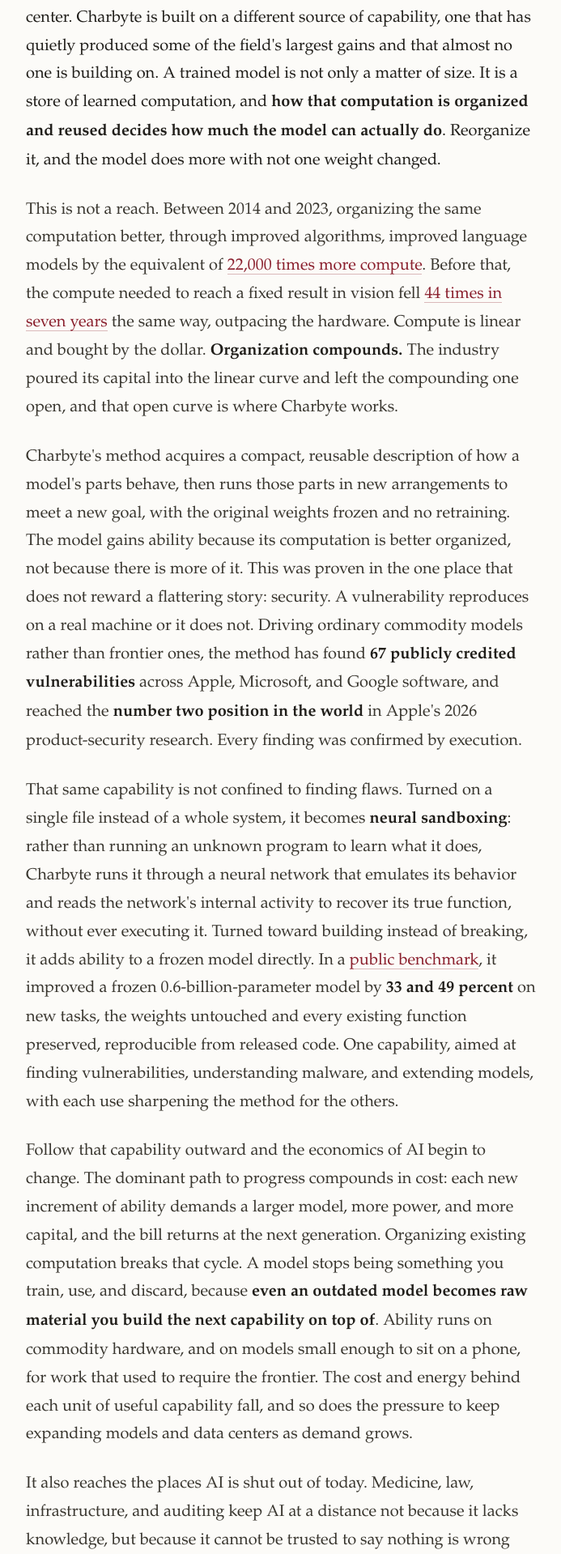
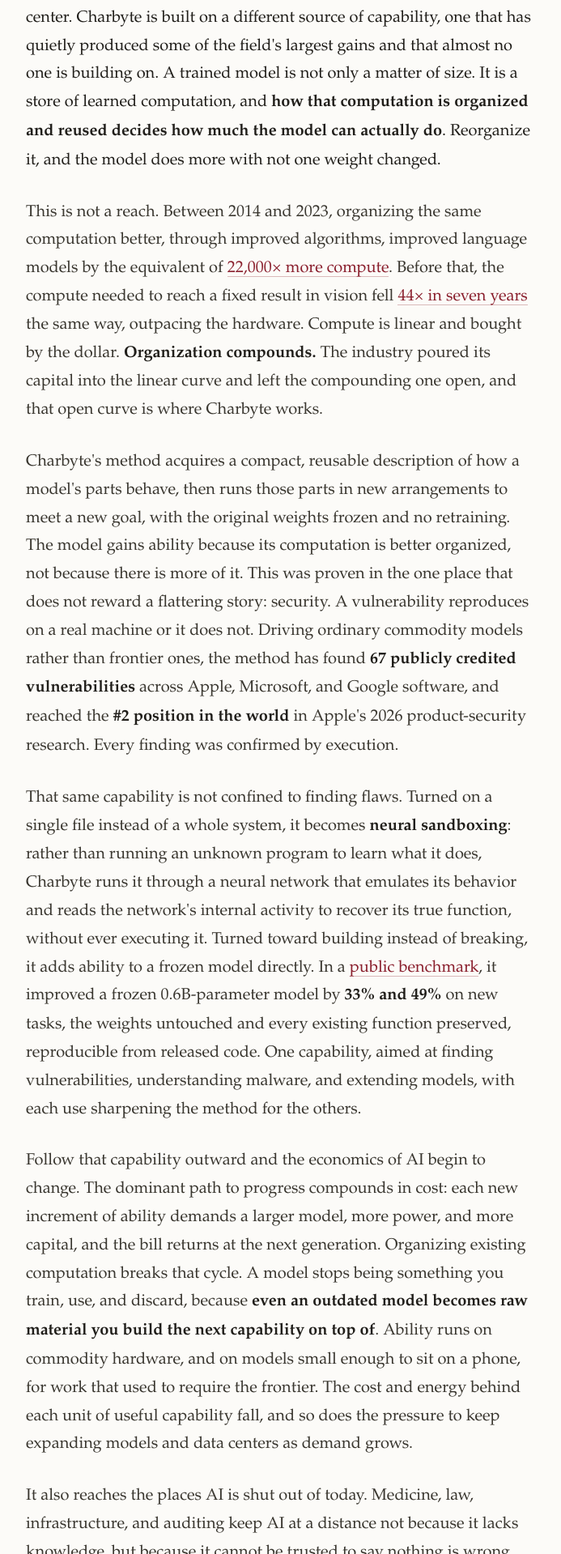
Before and after one commit to calysteon/calysteon.github.io, a Jekyll site: the page charbyte.html, which Jekyll copies as it is, in a window 1280 px wide. Shown: the part 457-2376 px from the top of the page at 81% size, without its empty margins (292-985 px from the left). Built offline with Jekyll 4.4.1, drawn with Linux system fonts in a browser that asks for light colours.

Commit message:
Clarity pass: numerals/symbols for figures (22,000x, 44x, 33%/49%, 0.6B, #2), tabular digits, more paragraph breathing room; wording unchanged

```diff
--- a/charbyte.html
+++ b/charbyte.html
@@ -32,9 +32,9 @@
     margin:20px 0 0;padding-bottom:38px;border-bottom:1px solid var(--rule)}
 
   article{margin-top:42px}
-  article p{margin:0 0 26px;color:var(--soft)}
+  article p{margin:0 0 29px;color:var(--soft)}
   article p:first-of-type{margin-top:0}
-  article strong{font-weight:600;color:var(--ink)}
+  article strong{font-weight:600;color:var(--ink);font-variant-numeric:tabular-nums}
   article em{font-style:italic}
   article a{color:var(--accent);text-decoration:none;border-bottom:1px solid rgba(138,31,45,.3)}
   article a:hover{border-bottom-color:var(--accent)}
@@ -62,11 +62,11 @@
   <article>
     <p class="thesis">The AI industry has made one bet, over and over: capability comes from scale. Bigger models, more compute, more data, another data center. Charbyte is built on a different source of capability, one that has quietly produced some of the field's largest gains and that almost no one is building on. A trained model is not only a matter of size. It is a store of learned computation, and <strong>how that computation is organized and reused decides how much the model can actually do</strong>. Reorganize it, and the model does more with not one weight changed.</p>
 
-    <p>This is not a reach. Between 2014 and 2023, organizing the same computation better, through improved algorithms, improved language models by the equivalent of <a href="https://epoch.ai/publications/algorithmic-progress-in-language-models">22,000 times more compute</a>. Before that, the compute needed to reach a fixed result in vision fell <a href="https://arxiv.org/abs/2005.04305">44 times in seven years</a> the same way, outpacing the hardware. Compute is linear and bought by the dollar. <strong>Organization compounds.</strong> The industry poured its capital into the linear curve and left the compounding one open, and that open curve is where Charbyte works.</p>
+    <p>This is not a reach. Between 2014 and 2023, organizing the same computation better, through improved algorithms, improved language models by the equivalent of <a href="https://epoch.ai/publications/algorithmic-progress-in-language-models">22,000&times; more compute</a>. Before that, the compute needed to reach a fixed result in vision fell <a href="https://arxiv.org/abs/2005.04305">44&times; in seven years</a> the same way, outpacing the hardware. Compute is linear and bought by the dollar. <strong>Organization compounds.</strong> The industry poured its capital into the linear curve and left the compounding one open, and that open curve is where Charbyte works.</p>
 
-    <p>Charbyte's method acquires a compact, reusable description of how a model's parts behave, then runs those parts in new arrangements to meet a new goal, with the original weights frozen and no retraining. The model gains ability because its computation is better organized, not because there is more of it. This was proven in the one place that does not reward a flattering story: security. A vulnerability reproduces on a real machine or it does not. Driving ordinary commodity models rather than frontier ones, the method has found <strong>67 publicly credited vulnerabilities</strong> across Apple, Microsoft, and Google software, and reached the <strong>number two position in the world</strong> in Apple's 2026 product-security research. Every finding was confirmed by execution.</p>
+    <p>Charbyte's method acquires a compact, reusable description of how a model's parts behave, then runs those parts in new arrangements to meet a new goal, with the original weights frozen and no retraining. The model gains ability because its computation is better organized, not because there is more of it. This was proven in the one place that does not reward a flattering story: security. A vulnerability reproduces on a real machine or it does not. Driving ordinary commodity models rather than frontier ones, the method has found <strong>67 publicly credited vulnerabilities</strong> across Apple, Microsoft, and Google software, and reached the <strong>#2 position in the world</strong> in Apple's 2026 product-security research. Every finding was confirmed by execution.</p>
 
-    <p>That same capability is not confined to finding flaws. Turned on a single file instead of a whole system, it becomes <strong>neural sandboxing</strong>: rather than running an unknown program to learn what it does, Charbyte runs it through a neural network that emulates its behavior and reads the network's internal activity to recover its true function, without ever executing it. Turned toward building instead of breaking, it adds ability to a frozen model directly. In a <a href="/research/shaping-gap-sustainable-ai/">public benchmark</a>, it improved a frozen 0.6-billion-parameter model by <strong>33 and 49 percent</strong> on new tasks, the weights untouched and every existing function preserved, reproducible from released code. One capability, aimed at finding vulnerabilities, understanding malware, and extending models, with each use sharpening the method for the others.</p>
+    <p>That same capability is not confined to finding flaws. Turned on a single file instead of a whole system, it becomes <strong>neural sandboxing</strong>: rather than running an unknown program to learn what it does, Charbyte runs it through a neural network that emulates its behavior and reads the network's internal activity to recover its true function, without ever executing it. Turned toward building instead of breaking, it adds ability to a frozen model directly. In a <a href="/research/shaping-gap-sustainable-ai/">public benchmark</a>, it improved a frozen 0.6B-parameter model by <strong>33% and 49%</strong> on new tasks, the weights untouched and every existing function preserved, reproducible from released code. One capability, aimed at finding vulnerabilities, understanding malware, and extending models, with each use sharpening the method for the others.</p>
 
     <p>Follow that capability outward and the economics of AI begin to change. The dominant path to progress compounds in cost: each new increment of ability demands a larger model, more power, and more capital, and the bill returns at the next generation. Organizing existing computation breaks that cycle. A model stops being something you train, use, and discard, because <strong>even an outdated model becomes raw material you build the next capability on top of</strong>. Ability runs on commodity hardware, and on models small enough to sit on a phone, for work that used to require the frontier. The cost and energy behind each unit of useful capability fall, and so does the pressure to keep expanding models and data centers as demand grows.</p>
 
```
